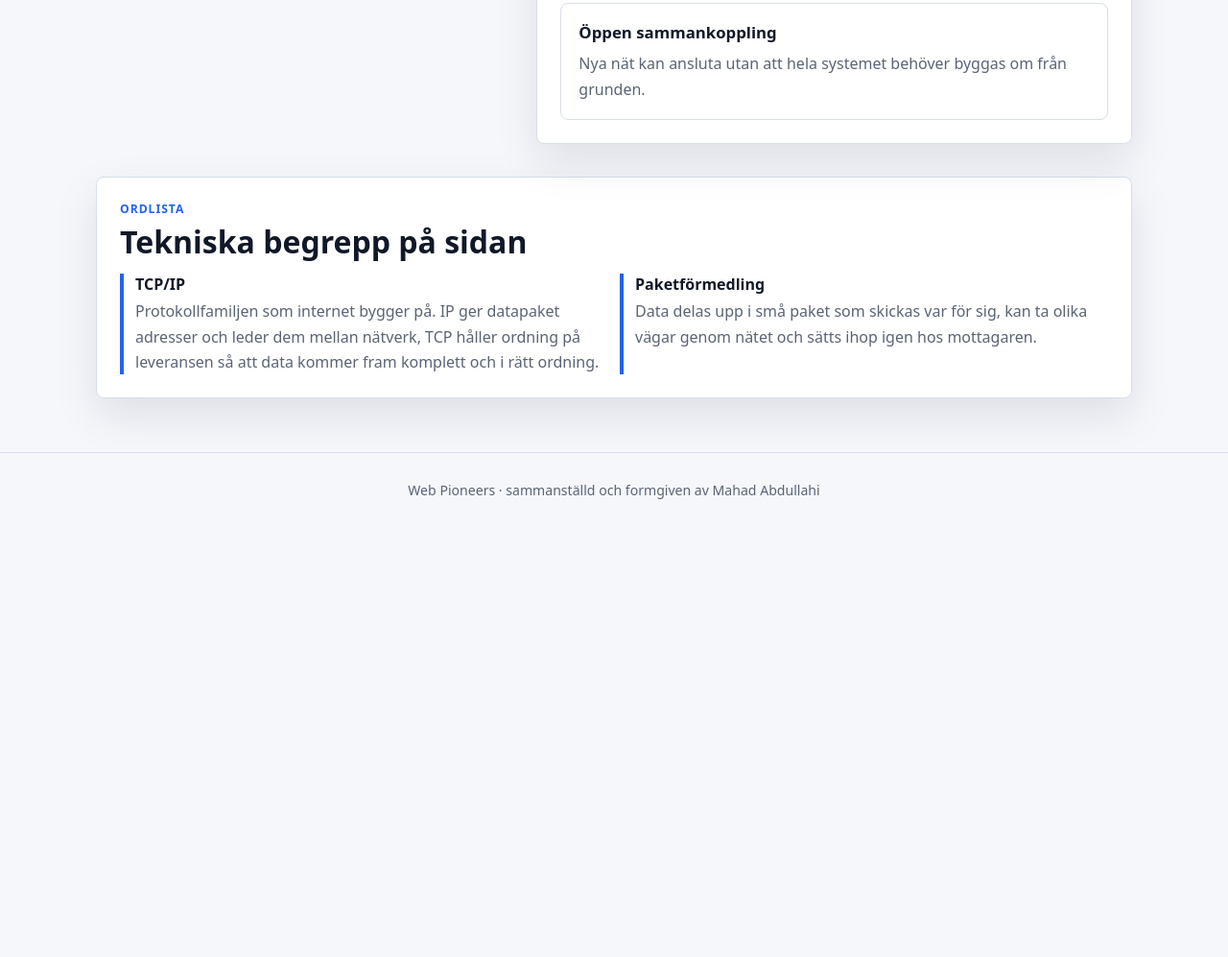
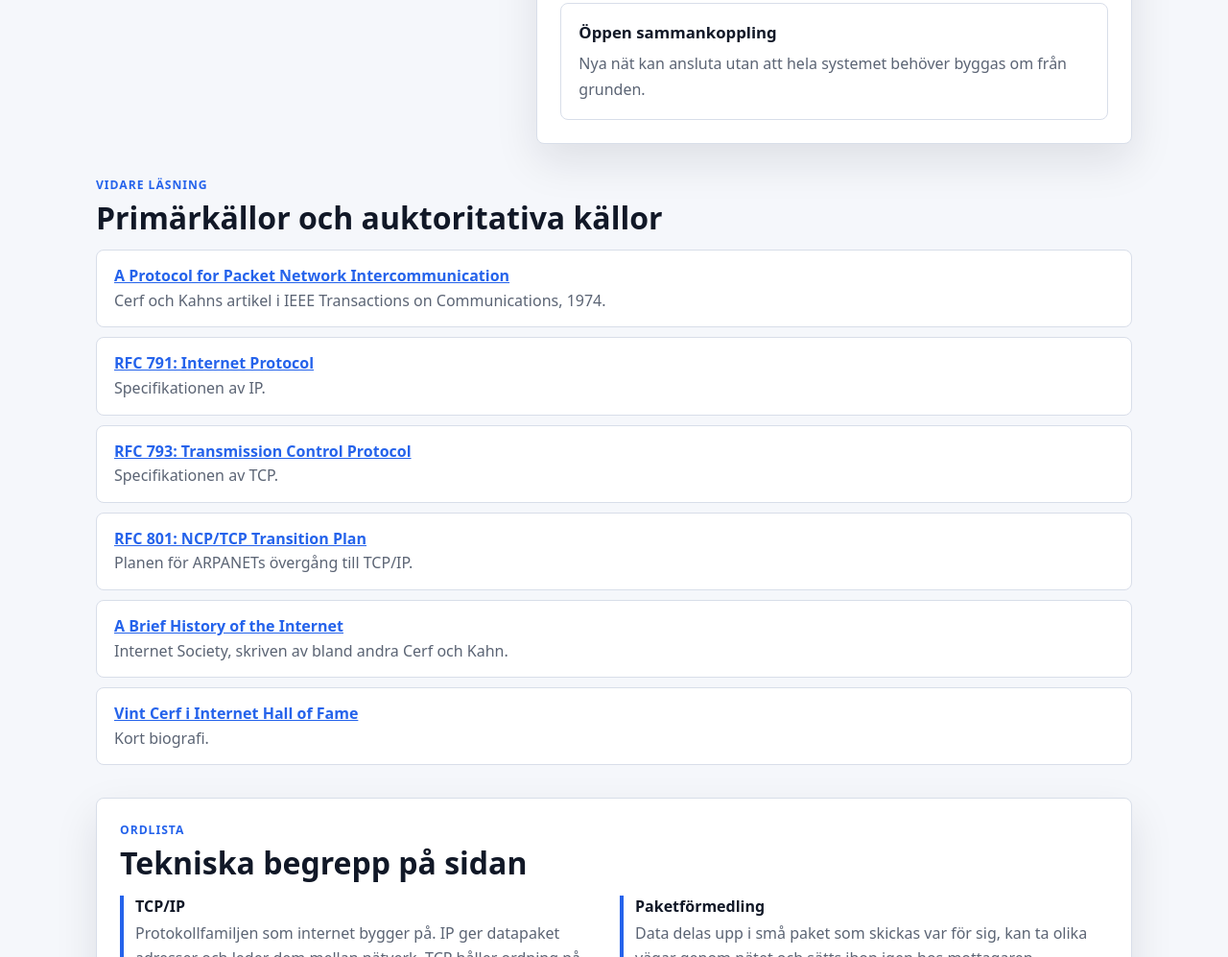
Before and after one commit to abdimannor/web-pioneers, a plain HTML site: page vint.html in a window 1280 px wide. Shown: the part 1711-2708 px from the top of the page at 96% size. Before the commit the page ends 2262 px from the top, so only its background shows below. Drawn offline with Linux system fonts and the light colour scheme.

Commit message:
Add further reading with primary sources to each profile
Tim: 1989 proposal (W3C archive), first website (CERN), CERN 1993
release, W3C bio and history. Vint: Cerf and Kahn 1974 paper (DOI),
RFC 791, 793, 801, Internet Society history, Internet Hall of Fame.
Google: Brin and Page 1998 paper, Google's own history page.
All URLs checked with curl.

```diff
--- a/main.css
+++ b/main.css
@@ -491,6 +491,42 @@ footer p {
   max-width: 640px;
 }
 
+.further-reading {
+  margin-top: 34px;
+}
+
+.further-reading h2 {
+  font-size: clamp(1.4rem, 3vw, 2rem);
+  line-height: 1.1;
+  margin: 8px 0 16px;
+}
+
+.further-reading ul {
+  display: grid;
+  gap: 10px;
+  list-style: none;
+  margin: 0;
+  padding: 0;
+}
+
+.further-reading li {
+  background: var(--surface);
+  border: 1px solid var(--line);
+  border-radius: 8px;
+  line-height: 1.6;
+  padding: 14px 18px;
+}
+
+.further-reading a {
+  color: var(--accent);
+  font-weight: 800;
+}
+
+.further-reading span {
+  color: var(--muted);
+  display: block;
+}
+
 .term {
   color: inherit;
   text-decoration: underline dotted var(--accent);
--- a/vint.html
+++ b/vint.html
@@ -109,6 +109,19 @@
         </article>
       </div>
     </section>
+    <section class="further-reading" aria-labelledby="further-title">
+      <p class="eyebrow">Vidare läsning</p>
+      <h2 id="further-title">Primärkällor och auktoritativa källor</h2>
+      <ul>
+        <li><a href="https://doi.org/10.1109/TCOM.1974.1092259" rel="noopener">A Protocol for Packet Network Intercommunication</a> <span>Cerf och Kahns artikel i IEEE Transactions on Communications, 1974.</span></li>
+        <li><a href="https://www.rfc-editor.org/rfc/rfc791" rel="noopener">RFC 791: Internet Protocol</a> <span>Specifikationen av IP.</span></li>
+        <li><a href="https://www.rfc-editor.org/rfc/rfc793" rel="noopener">RFC 793: Transmission Control Protocol</a> <span>Specifikationen av TCP.</span></li>
+        <li><a href="https://www.rfc-editor.org/rfc/rfc801" rel="noopener">RFC 801: NCP/TCP Transition Plan</a> <span>Planen för ARPANETs övergång till TCP/IP.</span></li>
+        <li><a href="https://www.internetsociety.org/internet/history-internet/brief-history-internet/" rel="noopener">A Brief History of the Internet</a> <span>Internet Society, skriven av bland andra Cerf och Kahn.</span></li>
+        <li><a href="https://www.internethalloffame.org/inductee/vint-cerf/" rel="noopener">Vint Cerf i Internet Hall of Fame</a> <span>Kort biografi.</span></li>
+      </ul>
+    </section>
+
     <section class="glossary" aria-labelledby="glossary-title">
       <p class="eyebrow">Ordlista</p>
       <h2 id="glossary-title">Tekniska begrepp på sidan</h2>
```
Also changed, not shown: google.html (+10 -0 lines), tim.html (+12 -0 lines).
